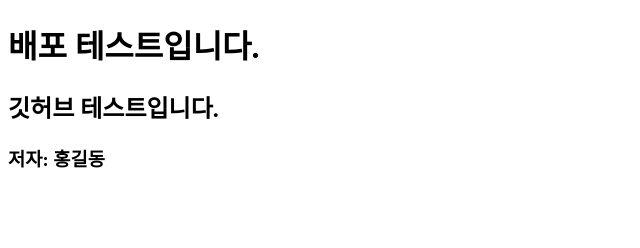
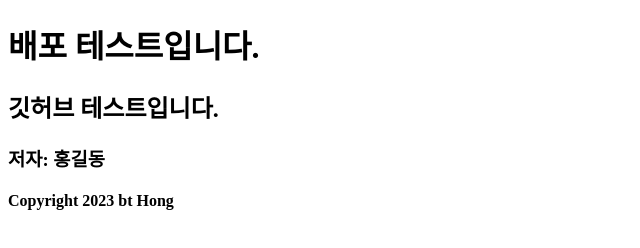
Before and after one commit to jaebin0719/sg_3, a plain HTML site: page index.html in a window 1280 px wide. Shown: the whole page, without its empty margins (0-640 px from the left). Drawn offline with Linux system fonts and the light colour scheme.

Commit message:
feat : Copyright 추가

```diff
--- a/index.html
+++ b/index.html
@@ -9,5 +9,6 @@
     <h1>배포 테스트입니다.</h1>
     <h2>깃허브 테스트입니다.</h2>
     <h3>저자: 홍길동</h3>
+    <h4>Copyright 2023 bt Hong</h4>
 </body>
 </html>
```
